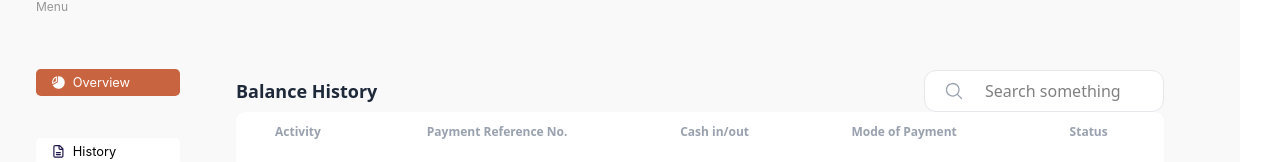
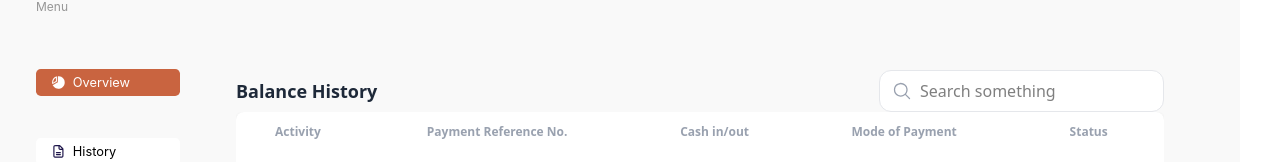
Before and after one commit to iwave-etherspace/etherspace-web-app, a React (Vite) app: page /history in a window 1280 px wide. Shown: the part 173-335 px from the top of the page. Built offline with nearby package versions, Linux system fonts and the light colour scheme.

Commit message:
refactored searchbox styling

```diff
--- a/src/assets/components/dashboard/content/content-component/generic-components/SearchBox.jsx
+++ b/src/assets/components/dashboard/content/content-component/generic-components/SearchBox.jsx
@@ -1,25 +1,29 @@
 import React from 'react'
 import { MagnifyingGlassIcon } from "@heroicons/react/24/solid";
-const SearchBox = ({query,setQuery}) => {
+const SearchBox = ({id,query,setQuery}) => {
+    const actualId = id+"-searchbox";
   return (
 
-        <div className="relative flex place-items-center">
-            <div className="absolute pl-5">
-                <MagnifyingGlassIcon className="h-5 w-5 text-gray-400" />
-            </div>
+        <div className="flex place-items-center gap-2
+            w-auto
+            font-sans
+            py-2 px-3
+            rounded-xl bg-white border border-gray-200
+            focus-within:outline-none focus-within:ring-2 focus-within:ring-blue-200">
+            <label htmlFor={actualId}>
+                <div className="">
+                    <MagnifyingGlassIcon className="h-5 w-5 text-gray-400" />
+                </div>
+            </label>
+
             <input
-                className="
-                w-[15rem]
-                font-sans
-                pl-15 py-2
-                rounded-xl bg-white border border-gray-200
-                focus:outline-none focus:ring-2 focus:ring-blue-200
-                "
+                className="w-full outline-0"
                 type="search"
                 value={query}
                 onChange={(e) => setQuery(e.target.value)}
                 placeholder="Search something"
                 aria-label="Search table"
+                id={actualId}
             />
         </div>
 
```
